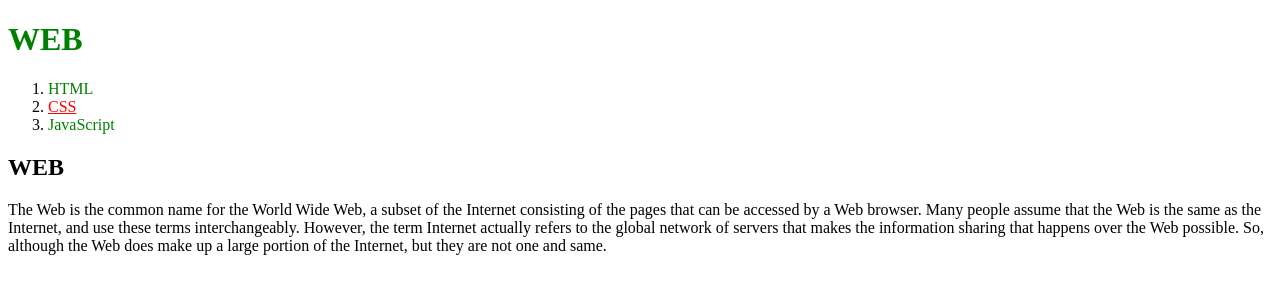
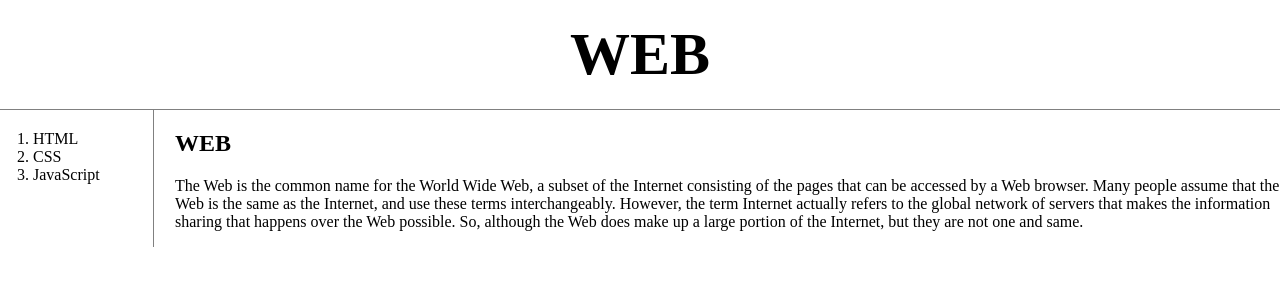
Before and after one commit to daefo777/web1, a plain HTML site: page index.html in a window 1280 px wide. Drawn offline with Linux system fonts and the light colour scheme; a script that the page names is missing.

Commit message:
20190220

```diff
--- a/index.html
+++ b/index.html
@@ -4,12 +4,35 @@
   <title>WEB1 - Welcome</title>
   <meta charset="utf-8">
   <style>
+    body{
+      margin:0;
+    }
     a {
-      color:green;
+      color:black;
       text-decoration: none;
     }
     h1 {
-
+      font-size: 60px;
+      text-align: center;
+      border-bottom:1px solid gray;
+      margin:0;
+      padding:20px;
+    }
+    #grid{
+      display: grid;
+      grid-template-columns: 150px 1fr;
+    }
+    ol{
+      border-right:1px solid gray;
+      width:100px;
+      margin:0;
+      padding:20px;
+    }
+    #grid #article{
+      padding-left: 25px;
+    }
+    #grid ol{
+      padding-left: 33px;
     }
   </style>
     <!-- a에 link된 글자의 색을 한번에 모두 red로 바꾼다 만약 font 태크를 써버리면 색을 바꾸고 싶을때 전부 다 바꿔야한다.-->
@@ -26,9 +49,10 @@
 
 <body>
   <h1><a href="index.html">WEB</a></h1>
+  <div id="grid">
     <ol>
       <li><a href="1.html">HTML</a></li>
-    <li><a href="2.html" style="color:red;text-decoration:underline">CSS</a></li>
+      <li><a href="2.html">CSS</a></li>
       <li><a href="3.html">JavaScript</a></li>
     </ol>
   <!--
@@ -39,10 +63,13 @@
       <li><a href="3.html"><font color="red">JavaScript</font></a></li>
     </ol>
   -->
+    <div id="article">
       <h2>WEB</h2>
       <p>
       The Web is the common name for the World Wide Web, a subset of the Internet consisting of the pages that can be accessed by a Web browser. Many people assume that the Web is the same as the Internet, and use these terms interchangeably. However, the term Internet actually refers to the global network of servers that makes the information sharing that happens over the Web possible. So, although the Web does make up a large portion of the Internet, but they are not one and same.
       </p>
+    </div>
+  </div>
   <p>
     <div id="disqus_thread"></div>
     <script>
```
Also changed, not shown: box.html (added, +39 -0 lines), checkbox.html (added, +3 -0 lines), grid.html (added, +23 -0 lines), 1 other file. Lines whose indentation alone changed are shown as unchanged.
